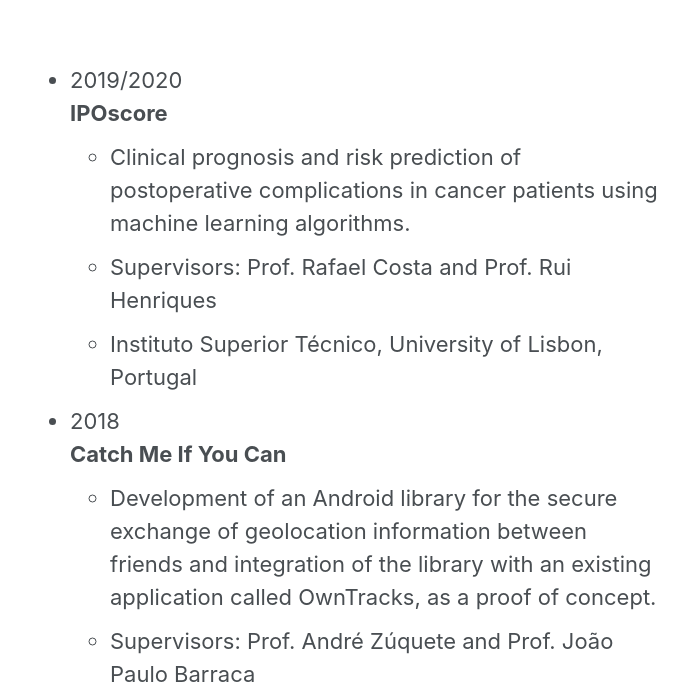
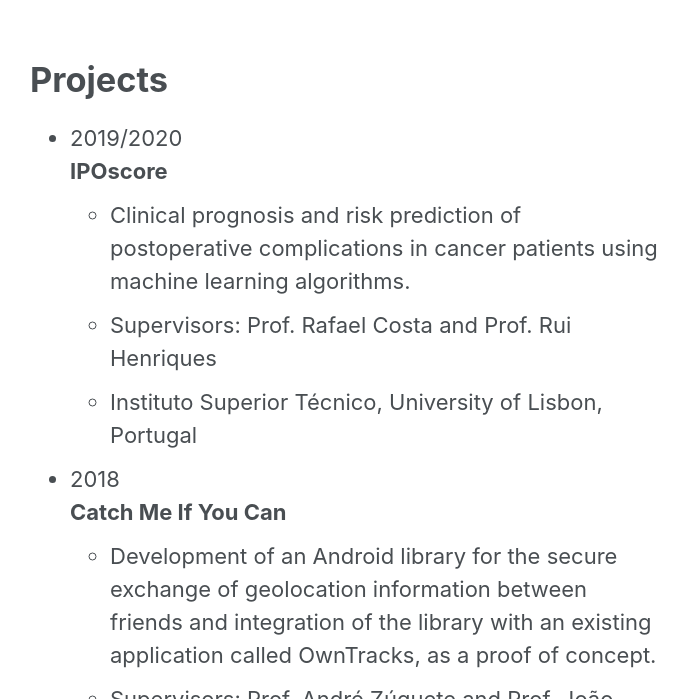
Before and after one commit to danielmg97/danielmg97.github.io, a Jekyll site: the page built from _pages/projects.md, in a window 1280 px wide and 900 px high, scrolled down 872 px, cut to the strip 201-900 px from the top of the window. Shown: the whole strip, without its empty margins (292-979 px from the left). Built offline with Jekyll 4.4.1, drawn with Linux system fonts in a browser that asks for light colours; cached includes are drawn as plain includes; nearby versions of some CDN libraries.

Commit message:
correction to project page layout

```diff
--- a/_pages/projects.md
+++ b/_pages/projects.md
@@ -1,10 +1,12 @@
 ---
 author_profile: false
-
+title: ""
 permalink: /projects&pubs/
 header:
   image: "/images/ai.png"
 ---
+
+# Projects
 
 * 2019/2020 <br>
 **IPOscore**
```
